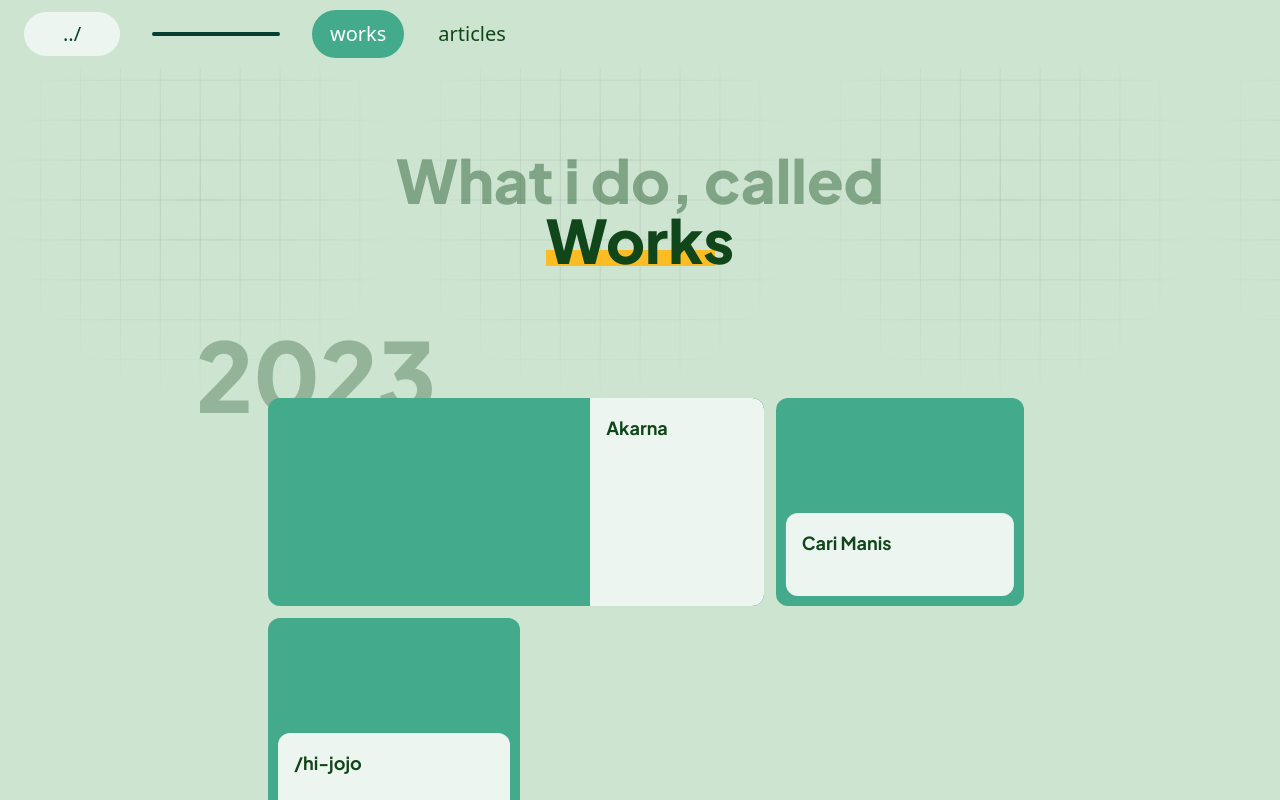
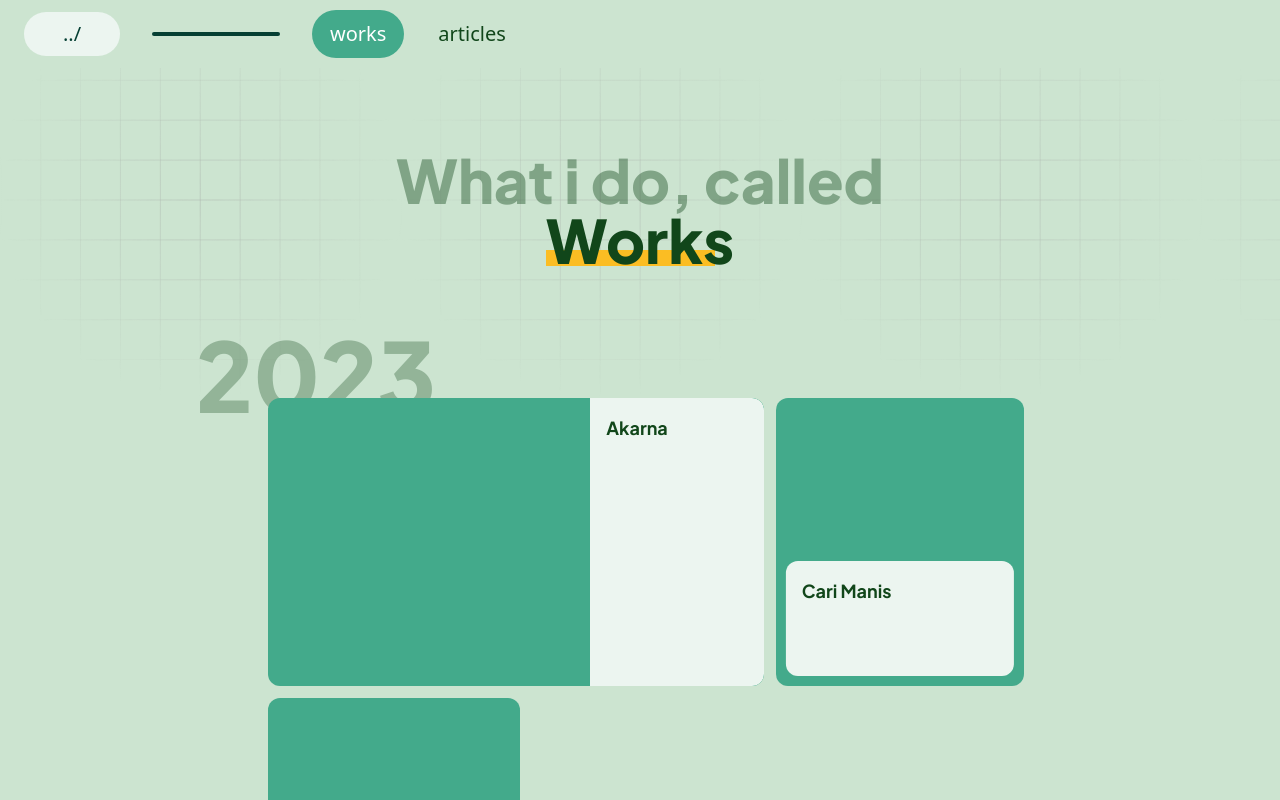
Before and after one commit to code7070/hi-jojo, a Next.js app: page /work in a window 1280 px wide. Shown: the top 800 px of the page. Built offline with nearby package versions, Linux system fonts and the light colour scheme.

Commit message:
adjust box

```diff
--- a/src/styles/works.module.css
+++ b/src/styles/works.module.css
@@ -117,12 +117,12 @@
 
 .workBox {
   @apply relative bg-accent rounded-xl p-4 transition-all duration-200 overflow-hidden;
-  @apply w-2/3 mx-auto sm:w-1/2 sm:mx-0;
+  @apply w-3/4 mb-6 sm:mb-0 mx-auto sm:w-1/2 sm:mx-0;
   @apply hover:ring-4 hover:ring-primary;
 }
 
 .workBox .media {
-  @apply relative w-full h-44;
+  @apply relative w-full h-64;
 }
 
 .workBox .info {
```
